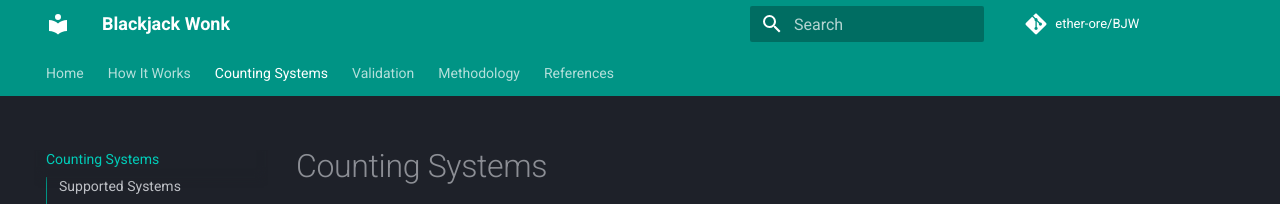
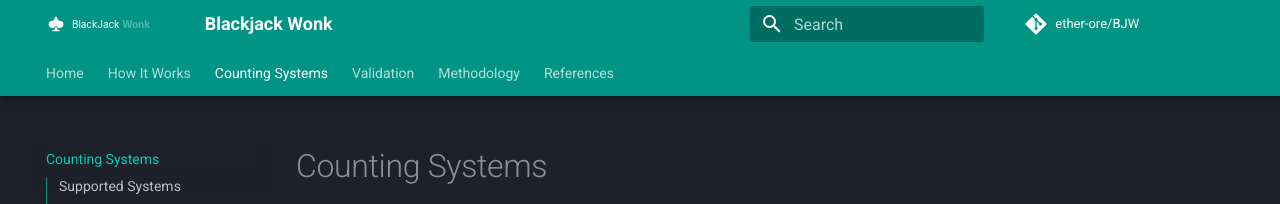
Before and after one commit to ether-ore/BJW, an MkDocs documentation site: the page built from docs/counting-systems.md, in a window 1280 px wide. Shown: the top 204 px of the page. Built offline with MkDocs 1.6.1 and Material for MkDocs 9.7.7, drawn with Linux system fonts in a browser that asks for light colours; comment, search, counter and statistics services are not loaded.

Commit message:
Add files via upload

```diff
--- a/docs/counting-systems.md
+++ b/docs/counting-systems.md
@@ -65,4 +65,4 @@
 - **Basis**: cards remaining (not cards dealt)
 - **Burn card**: 1 card burned per shoe (configurable)
 
-This configuration is used in all validation suite runs. See [Methodology](../methodology.md) for detail on why this matters.
+This configuration is used in all validation suite runs. See [Methodology](methodology.md) for detail on why this matters.
--- a/mkdocs.yml
+++ b/mkdocs.yml
@@ -6,12 +6,15 @@
 
 theme:
   name: material
+  logo: assets/bjw-logo-dark.svg
+  favicon: assets/bjw-icon.svg
   palette:
     scheme: slate
     primary: teal
     accent: teal
   features:
     - navigation.tabs
+    - navigation.tabs.sticky
     - navigation.top
     - navigation.sections
     - toc.integrate
```
Also changed, not shown: assets/bjw-icon.svg (added), assets/bjw-logo-dark.svg (added), assets/bjw-logo.svg (added), bjw-icon.svg (added), bjw-logo-dark.svg (added), bjw-logo.svg (added), docs/assets/bjw-icon.svg (added), docs/assets/bjw-logo-dark.svg (added), docs/assets/bjw-logo.svg (added).
